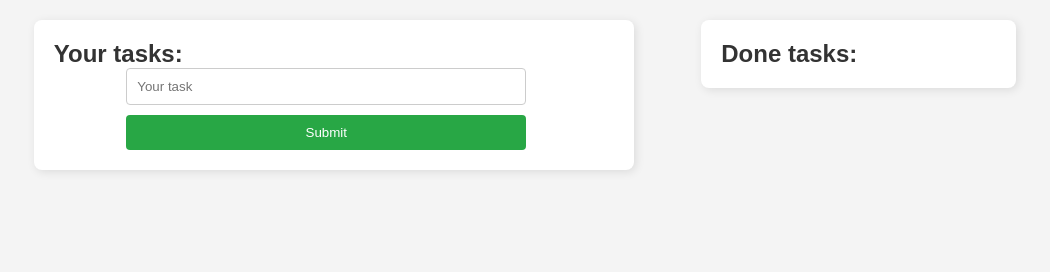
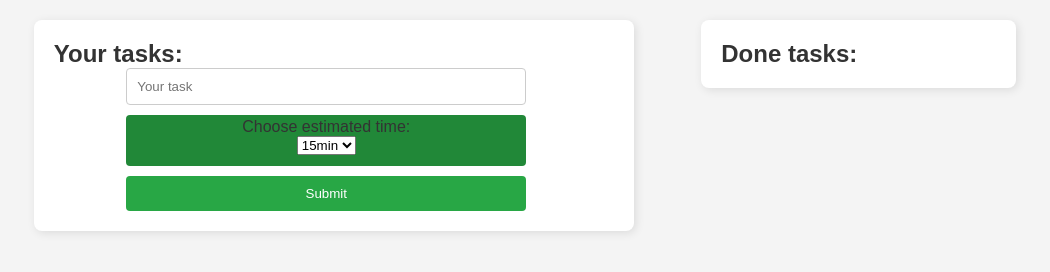
Before and after one commit to Andrewchistyakov/ivr, an Electron app: page index.html in a window 1050 px wide. Drawn offline with Linux system fonts and the light colour scheme; no server answers.

Commit message:
implemented UI of estimated time input, functionality later

```diff
--- a/index.html
+++ b/index.html
@@ -18,6 +18,16 @@
       </ol>
       <div class="task-inputfield">
         <input type="text" id="taskInput" placeholder="Your task" class="task-input-box">
+        <div class="est-t">
+        <label for="time-estimate">Choose estimated time:</label>
+          <select id="time-estimate">
+            <option value="15">15min</option>
+            <option value="30">30min</option>
+            <option value="60">1h</option>
+            <option value="120">2h</option>
+            <option value="180">3h+</option>
+          </select>
+        </div>
         <button id="submit-task" onclick="addTask()">Submit</button>
       </div>
     </div>
--- a/style.css
+++ b/style.css
@@ -108,6 +108,27 @@ button:hover {
     padding-right: 15px;
 }
 
+.est-t {
+    flex-direction: column;
+    align-items: center;
+    width: 100%;
+    max-width: 400px;
+    background-color: #218838;
+    display: flex;
+    border: none;
+    border-radius: 4px;
+    padding-bottom: 1px;
+    padding-top: 3px;
+    padding-left: 5px;
+    padding-right: 5px;
+    margin-bottom: 10px;
+
+}
+
+#time-estimate {
+    margin-bottom: 10px;
+}
+
 @media (max-width: 600px) {
     .todo-container {
         width: 90%;
```
